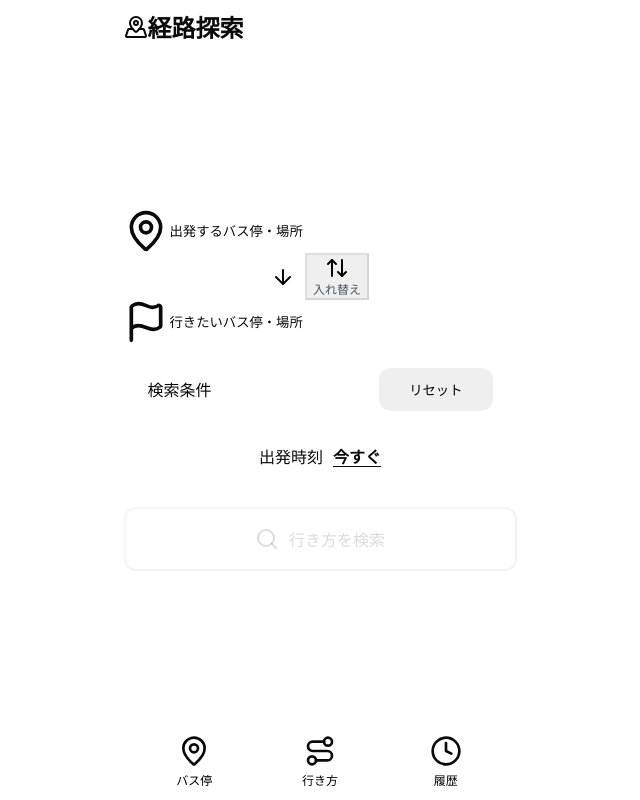
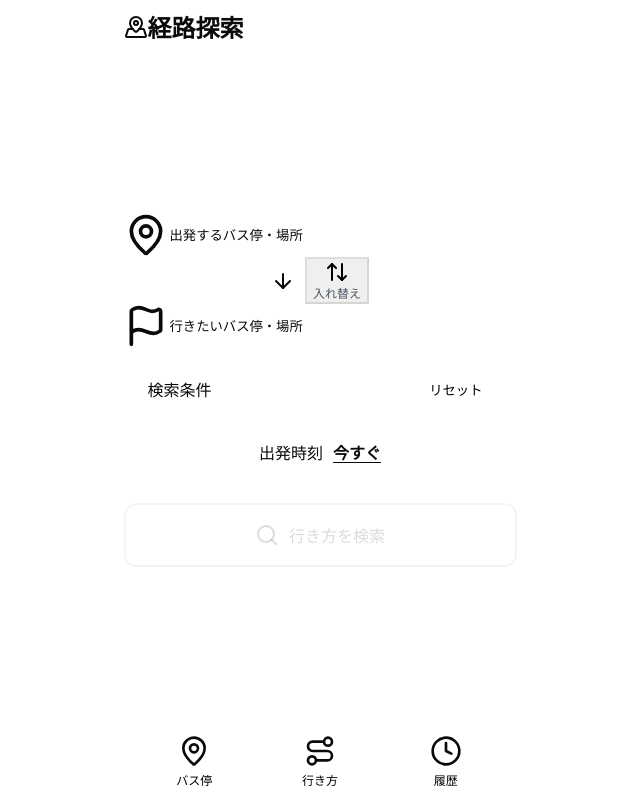
Before and after one commit to NitCelcius/GTFS-JP_Wayfinder, a Next.js app in the folder web/: page / in a window 1280 px wide. Shown: the whole page, without its empty margins (320-960 px from the left). Built offline with nearby package versions, Linux system fonts and the light colour scheme; no server answers.

Commit message:
Move button styling to its usage

```diff
--- a/web/src/components/common/Button/Button.tsx
+++ b/web/src/components/common/Button/Button.tsx
@@ -3,22 +3,16 @@ import styles from "./Button.module.css";
 interface ButtonProps {
   text: string;
   onClick: () => void;
-  variant?: "default" | "reset";
   className?: string;
 }
 
-export function Button({
-  text,
-  onClick,
-  variant = "default",
-  className = "",
-}: ButtonProps) {
-  const buttonClasses = [styles.button, styles[variant], className]
-    .filter(Boolean)
-    .join(" ");
-
+export function Button({ text, onClick, className = "" }: ButtonProps) {
   return (
-    <button className={buttonClasses} onClick={onClick} type="button">
+    <button
+      className={`${styles.button} ${className}`}
+      onClick={onClick}
+      type="button"
+    >
       <div className={styles.buttonText}>
         <p className={styles.text}>{text}</p>
       </div>
--- a/web/src/domains/route-search/internal/SearchConditions.module.css
+++ b/web/src/domains/route-search/internal/SearchConditions.module.css
@@ -98,6 +98,10 @@
   text-decoration-line: underline;
   white-space: pre;
 }
+.resetButton {
+  background-color: transparent;
+  padding: var(--spacing-sm) var(--spacing-md);
+}
 .departureTimeText {
   white-space: pre;
 }
--- a/web/src/domains/route-search/internal/SearchConditions.tsx
+++ b/web/src/domains/route-search/internal/SearchConditions.tsx
@@ -8,7 +8,11 @@ function SearchHeader() {
       <div className={styles.searchHeaderTitle}>
         <p className={styles.searchHeaderText}>検索条件</p>
       </div>
-      <Button text="リセット" variant="reset" onClick={() => {}} />
+      <Button
+        text="リセット"
+        className={styles.resetButton}
+        onClick={() => {}}
+      />
     </div>
   );
 }
```
